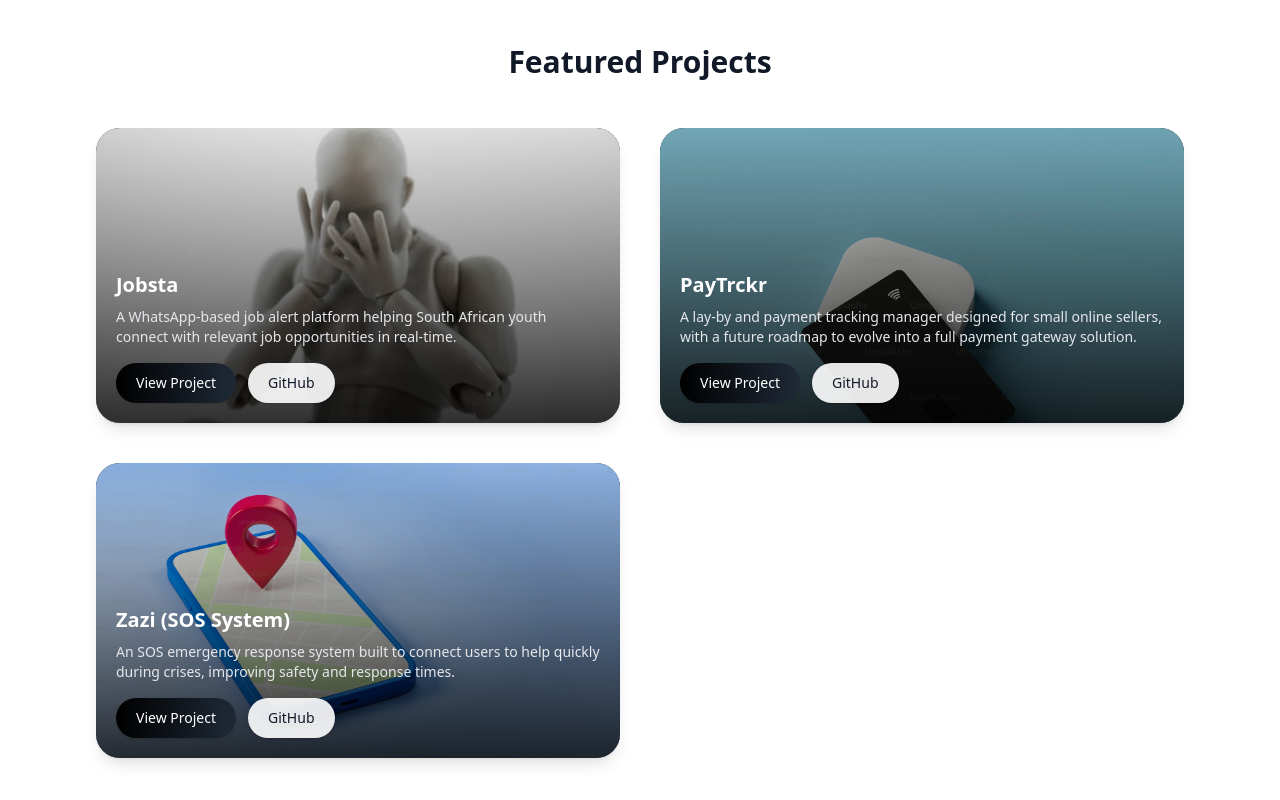
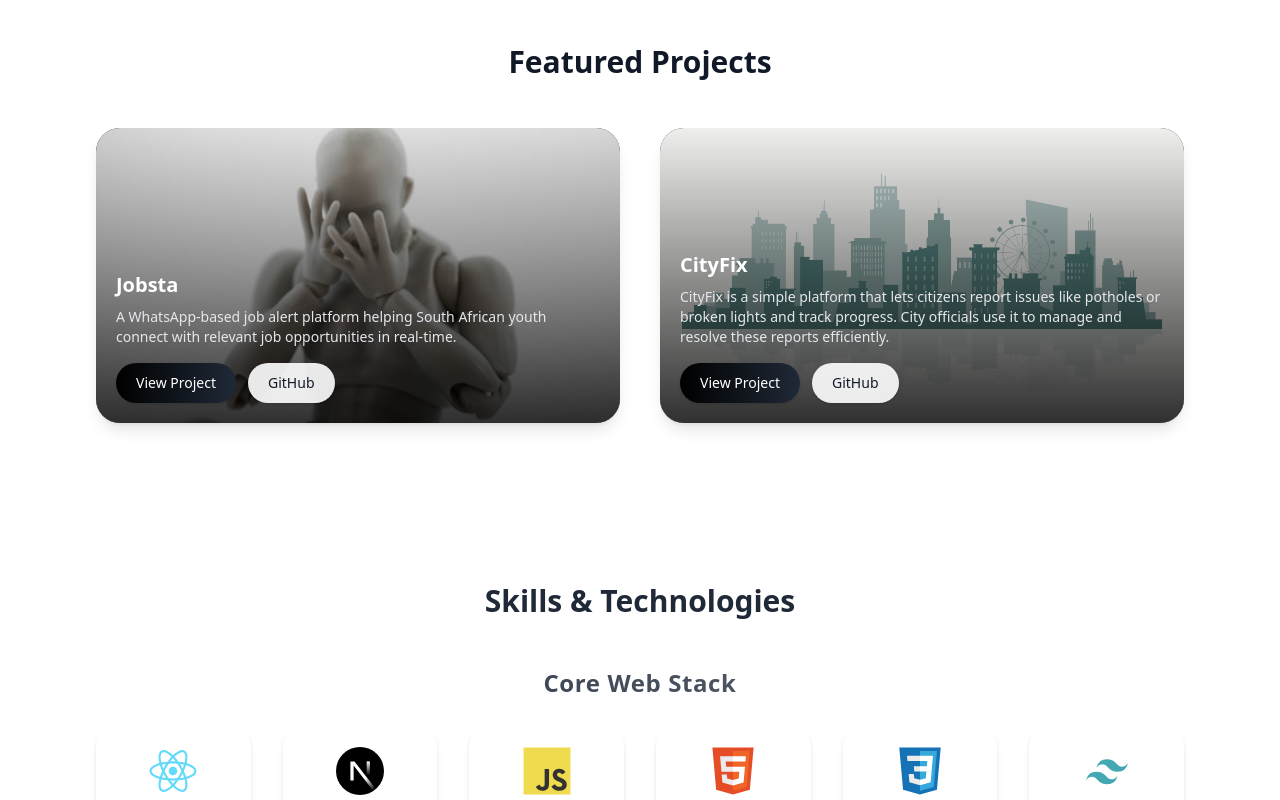
Before and after one commit to MorongwaOlifant/Morongwa-Olifant-Portfolio, a Next.js app: page / in a window 1280 px wide. Shown: the part 1200-2000 px from the top of the page. Built offline with nearby package versions, Linux system fonts and the light colour scheme.

Commit message:
Update portfolio project

```diff
--- a/src/components/Projects.jsx
+++ b/src/components/Projects.jsx
@@ -12,19 +12,11 @@ const projects = [
     demo: "https://jobsta-8n1hee1g1-morongwa-olifants-projects.vercel.app/",
   },
   {
-    title: "PayTrckr",
+    title: "CityFix",
     description:
-      "A lay-by and payment tracking manager designed for small online sellers, with a future roadmap to evolve into a full payment gateway solution.",
-    image: "/projects/paytrckr.jpg",
-    github: "https://github.com/MorongwaOlifant/paytrckr",
-    demo: "#",
-  },
-  {
-    title: "Zazi (SOS System)",
-    description:
-      "An SOS emergency response system built to connect users to help quickly during crises, improving safety and response times.",
-    image: "/projects/zazi.jpg",
-    github: "https://github.com/MorongwaOlifant/zazi",
+      "CityFix is a simple platform that lets citizens report issues like potholes or broken lights and track progress. City officials use it to manage and resolve these reports efficiently.",
+    image: "/projects/cityfix.jpg",
+    github: "https://github.com/MorongwaOlifant/cityfix",
     demo: "#",
   },
 ];
```
Also changed, not shown: public/projects/cityfix.jpg (added).
